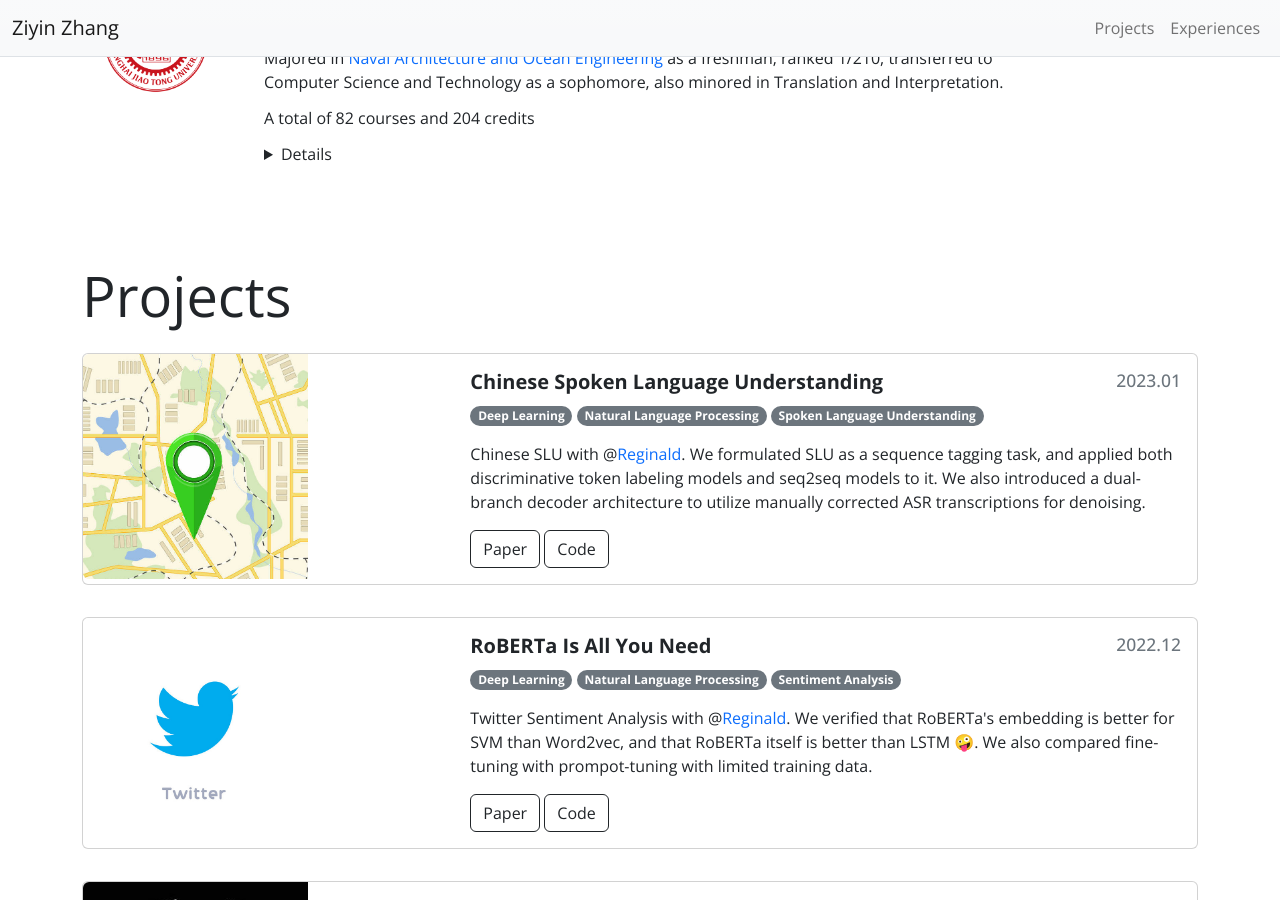
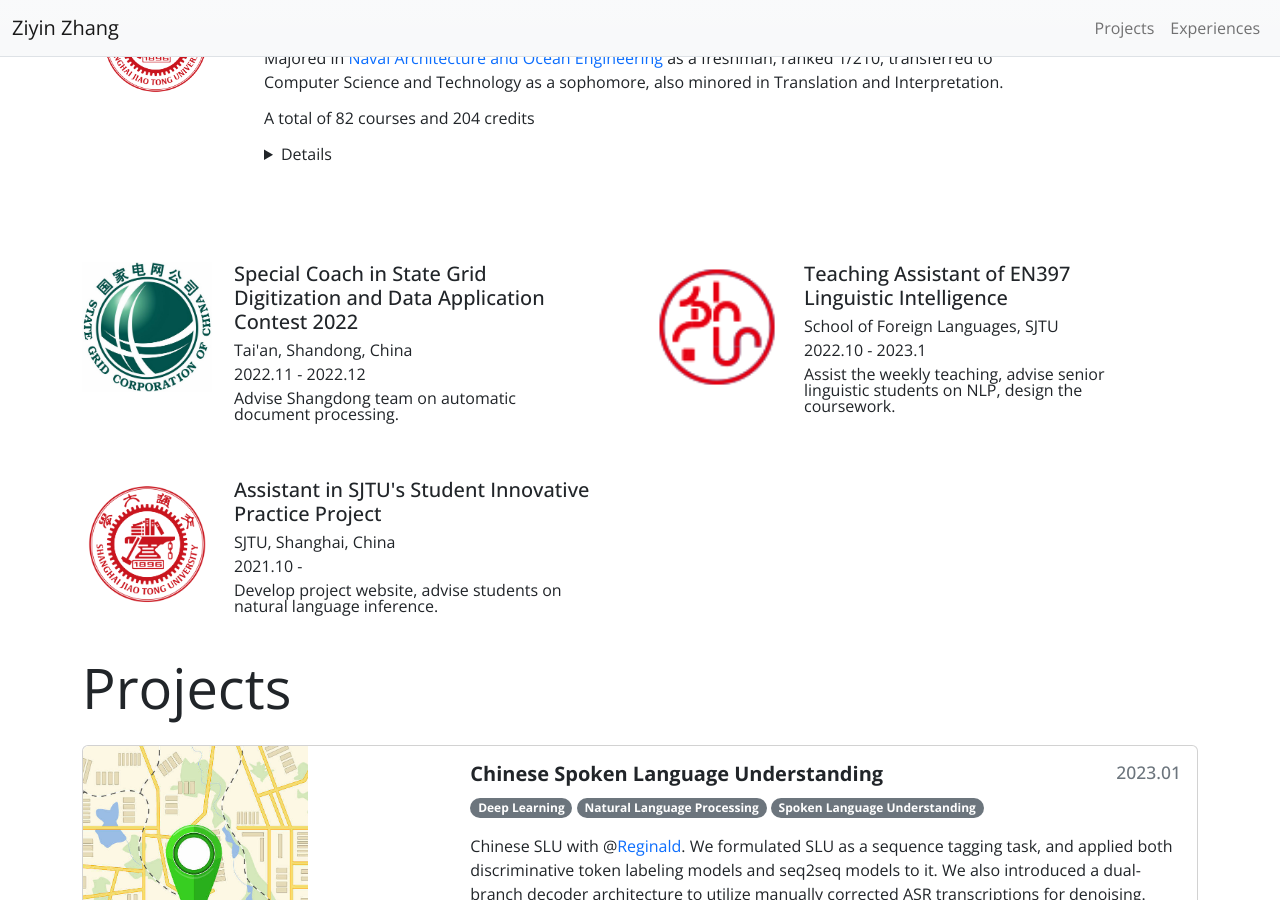
Before and after one commit to Geralt-Targaryen/Geralt-Targaryen.github.io, a Jekyll site: the page built from index.html, in a window 1280 px wide and 900 px high, scrolled down 1159 px. Built offline with Jekyll 4.4.1, drawn with Linux system fonts in a browser that asks for light colours.

Commit message:
add experience to homepage

```diff
--- a/_config.yml
+++ b/_config.yml
@@ -1,6 +1,6 @@
 # REQUIRED CHANGES
 # Edit next line to provide your own name.
-title: Ziyin Zhang | Home
+title: Ziyin Zhang
 # Edit next line, replacing 'techfolios' with your github username
 url: "https://Geralt-Targaryen.github.io"
 # Edit next line so that baseurl is "" if your repo is <username>.github.io
--- a/experience.html
+++ b/_includes/experience.html
@@ -11,7 +6,7 @@ layout: home
           <li>
             <div class="row">
               <div class="col-sm-2">
-                <img width="130" height="130" src="images/logo_grid.jpg" class="d-block mx-auto">
+                <img width="130" height="130" src="../images/logo_grid.jpg" class="d-block mx-auto">
               </div>
               <div class="col-lg-8 align-self-center" style="margin-left: 10%;">
                 <h5>Special Coach in State Grid Digitization and Data Application Contest 2022</h5>
@@ -27,7 +22,7 @@ layout: home
           <li>
             <div class="row">
               <div class="col-sm-2">
-                <img width="130" height="130" src="images/logo_sjtu.png" class="d-block mx-auto">
+                <img width="130" height="130" src="../images/logo_sjtu.png" class="d-block mx-auto">
               </div>
               <div class="col-lg-8 align-self-center" style="margin-left: 10%;">
                 <h5>Assistant in SJTU's Student Innovative Practice Project</h5>
@@ -45,7 +40,7 @@ layout: home
           <li>
             <div class="row">
               <div class="col-sm-2">
-                <img width="130" height="130" src="images/logo_sfl.png" class="d-block mx-auto">
+                <img width="130" height="130" src="../images/logo_sfl.png" class="d-block mx-auto">
               </div>
               <div class="col-lg-8 align-self-center" style="margin-left: 10%;">
                 <h5>Teaching Assistant of EN397 Linguistic Intelligence</h5>
--- a/_includes/header.html
+++ b/_includes/header.html
@@ -6,7 +6,7 @@
         <!-- <a class="nav-link" href="{{ '/#papers' | prepend: site.baseurl }}">Papers</a> -->
         <a class="nav-link" href="{{ '/#projects' | prepend: site.baseurl }}">Projects</a>
         <!-- <a class="nav-link" href="{{ '/about-me.html' | prepend: site.baseurl }}">About</a> -->
-        <a class="nav-link" href="{{ '/experience.html' | prepend: site.baseurl }}">Experiences</a>
+        <a class="nav-link" href="{{ '/#experience.html' | prepend: site.baseurl }}">Experiences</a>
         <!-- <a class="nav-link" href="{{ '/resources/Amberg_Johnson_Katherine_CV.pdf' | prepend: site.baseurl }}">CV</a> -->
       </ul>
     </div>
--- a/index.html
+++ b/index.html
@@ -5,4 +5,5 @@ layout: home
 
 {% include about/about.html %}
 <!-- {% include papers/papers.html limit=6%} -->
+{% include experience.html %}
 {% include projects/projects.html limit=3 %}
```
Also changed, not shown: other parts of _includes/experience.html (+0 -5 lines).
